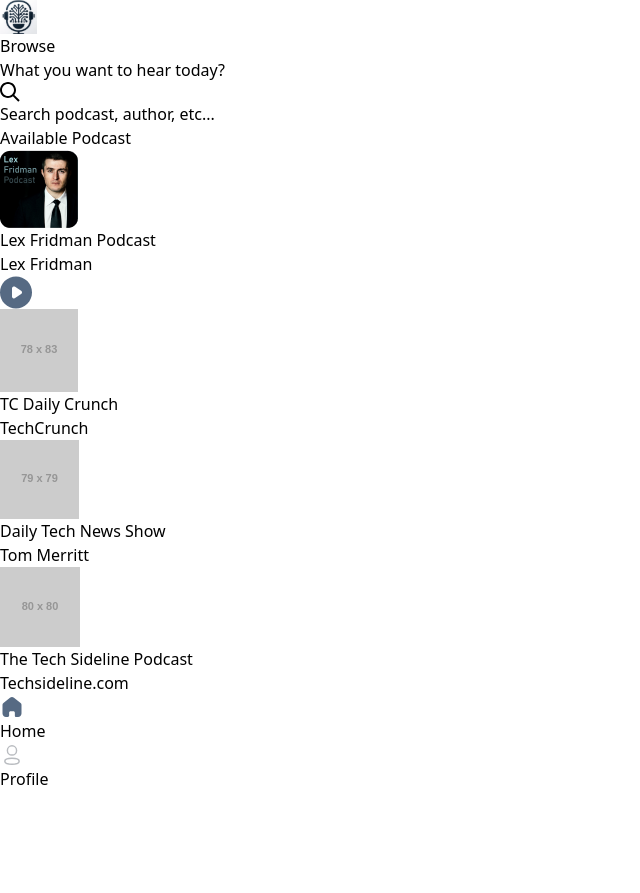
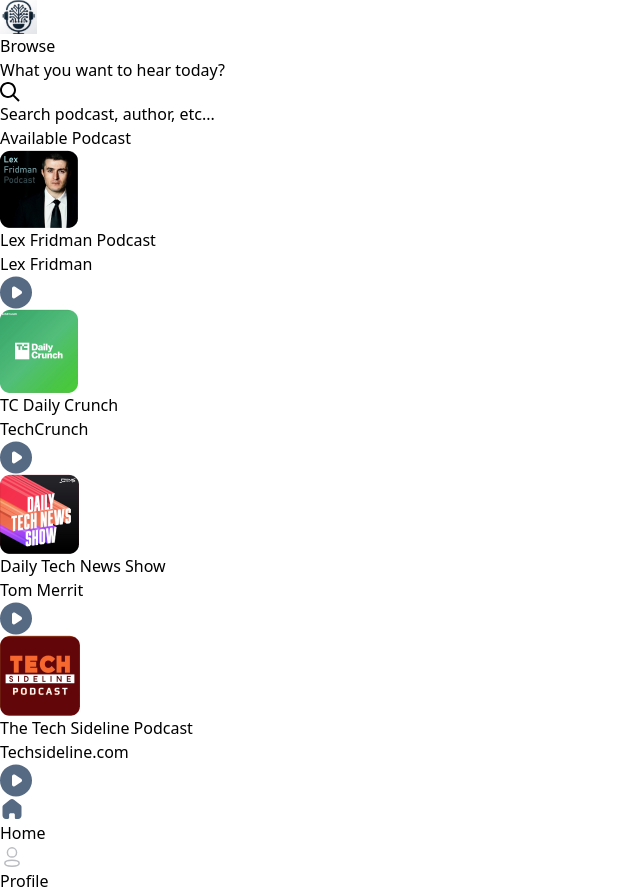
Before and after one commit to ronaldlee/w210_prj, a React (Vite) app in the folder ui/brief_podcast/: page / in a window 1280 px wide. Shown: the whole page, without its empty margins (0-640 px from the left). Before the commit the page ends 800 px from the top, so only its background shows below. Built offline with nearby package versions, Linux system fonts and the light colour scheme.

Commit message:
podcasts data

```diff
--- a/ui/brief_podcast/src/PodcastMain.tsx
+++ b/ui/brief_podcast/src/PodcastMain.tsx
@@ -38,6 +38,34 @@
 function PodcastMain() {
   const [count, setCount] = useState(0)
 
+  const podcasts_info =
+    [
+        {
+          'podcast_id': 123,
+          'thumbnail': '../assets/podthumb_small_lex.png',
+          'title': 'Lex Fridman Podcast',
+          'org': 'Lex Fridman'
+        },
+        {
+          'podcast_id': 456,
+          'thumbnail': '../assets/podthumb_small_tcrunch.png',
+          'title': 'TC Daily Crunch',
+          'org': 'TechCrunch'
+        },
+        {
+          'podcast_id': 789,
+          'thumbnail': '../assets/podthumb_small_dailytech.png',
+          'title': 'Daily Tech News Show',
+          'org': 'Tom Merrit'
+        },
+        {
+          'podcast_id': 1011,
+          'thumbnail': '../assets/podthumb_small_techsideline.png',
+          'title': 'The Tech Sideline Podcast',
+          'org': 'Techsideline.com'
+        }
+    ]
+
   let navigate = useNavigate();
   const routeChange = (path) =>{
     navigate(path);
@@ -64,46 +92,20 @@
         <div className="self-stretch h-[485px] relative">
             <div className="w-[166px] h-[31.55px] left-0 top-0 absolute text-neutral-800 text-lg font-semibold font-['Poppins']">Available Podcast</div>
             <div className="w-[327px] h-[430.07px] left-0 top-[54.93px] absolute flex-col justify-start items-start gap-4 inline-flex">
+
+                {podcasts_info.map(podcast =>
                 <div className="w-[327px] justify-between items-center inline-flex">
                     <div className="justify-start items-center gap-3.5 flex">
-                        <img className="w-[78px] h-[77px] rounded-[10px]" src="../assets/podthumb_small_lex.png" />
+                        <img className="w-[78px] h-[77px] rounded-[10px]" src={podcast.thumbnail} />
                         <div className="flex-col justify-start items-start gap-2 inline-flex">
-                            <div className="w-[175px] text-neutral-800 text-base font-medium font-['Poppins'] leading-snug">Lex Fridman Podcast</div>
-                            <div className="text-neutral-400 text-xs font-medium font-['Poppins']">Lex Fridman</div>
+                            <div className="w-[175px] text-neutral-800 text-base font-medium font-['Poppins'] leading-snug">{podcast.title}</div>
+                            <div className="text-neutral-400 text-xs font-medium font-['Poppins']">{podcast.org}</div>
                         </div>
                     </div>
-                    <div onClick={() => routeChange(`/podcast/123`)} className="w-8 h-8 relative"><img src="../assets/PlayButtonIcon.svg"/></div>
+                    <div onClick={() => routeChange(`/podcast/${podcast.podcast_id}`)} className="w-8 h-8 relative"><img src="../assets/PlayButtonIcon.svg"/></div>
                 </div>
-                <div className="w-[327px] justify-between items-center inline-flex">
-                    <div className="justify-start items-center gap-3.5 flex">
-                        <img className="w-[78px] h-[83px] rounded-[10px]" src="https://via.placeholder.com/78x83" />
-                        <div className="flex-col justify-start items-start gap-2 inline-flex">
-                            <div className="w-[175px] text-neutral-800 text-base font-medium font-['Poppins'] leading-snug">TC Daily Crunch</div>
-                            <div className="text-neutral-400 text-xs font-medium font-['Poppins']">TechCrunch</div>
-                        </div>
-                    </div>
-                    <div className="w-8 h-8 relative" />
-                </div>
-                <div className="w-[327px] justify-between items-center inline-flex">
-                    <div className="justify-start items-center gap-3.5 flex">
-                        <img className="w-[79px] h-[79px] rounded-[10px]" src="https://via.placeholder.com/79x79" />
-                        <div className="flex-col justify-start items-start gap-2 inline-flex">
-                            <div className="w-[175px] text-neutral-800 text-base font-medium font-['Poppins'] leading-snug">Daily Tech News Show</div>
-                            <div className="text-neutral-400 text-xs font-medium font-['Poppins']">Tom Merritt</div>
-                        </div>
-                    </div>
-                    <div className="w-8 h-8 relative" />
-                </div>
-                <div className="w-[327px] justify-between items-center inline-flex">
-                    <div className="justify-start items-center gap-3.5 flex">
-                        <img className="w-20 h-20 rounded-[10px]" src="https://via.placeholder.com/80x80" />
-                        <div className="flex-col justify-start items-start gap-2 inline-flex">
-                            <div className="w-[175px] text-neutral-800 text-base font-medium font-['Poppins'] leading-snug">The Tech Sideline Podcast</div>
-                            <div className="text-neutral-400 text-xs font-medium font-['Poppins']">Techsideline.com</div>
-                        </div>
-                    </div>
-                    <div className="w-8 h-8 relative" />
-                </div>
+                )}
+
             </div>
         </div>
     </div>
```
